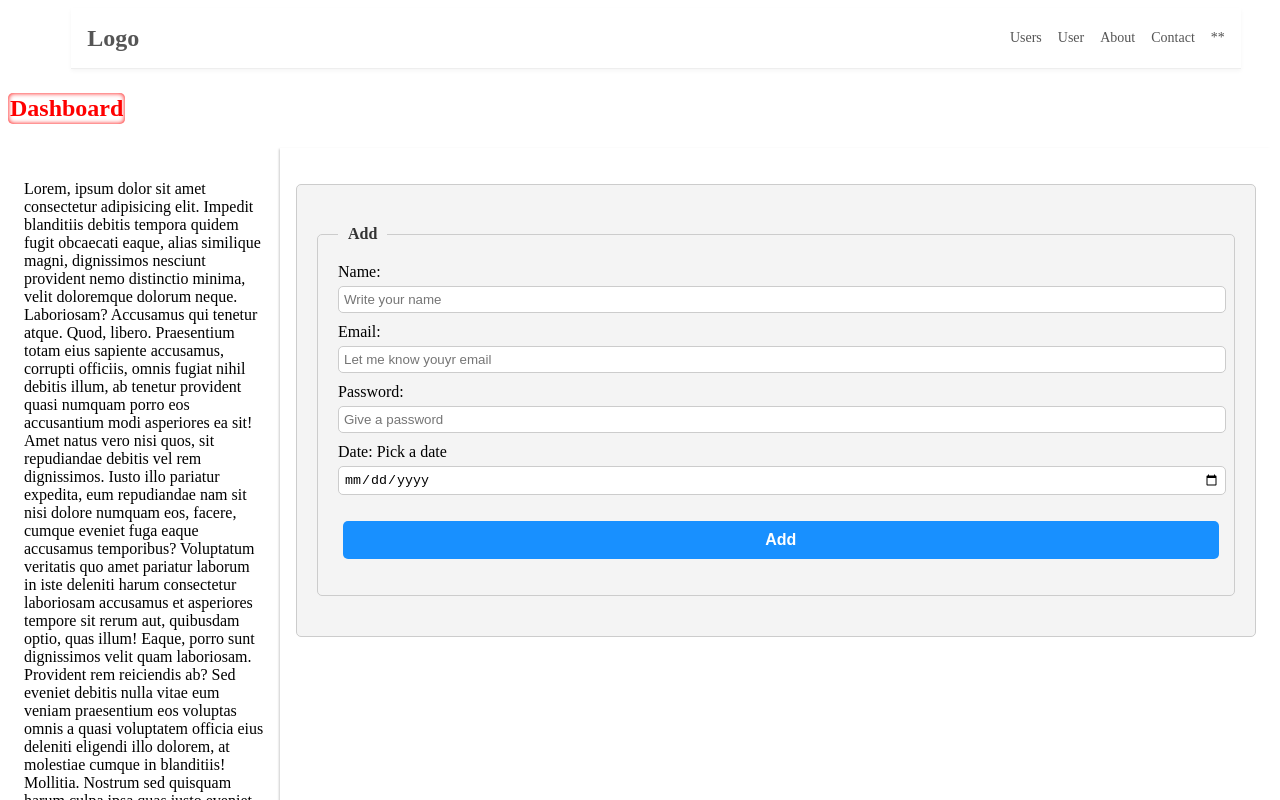
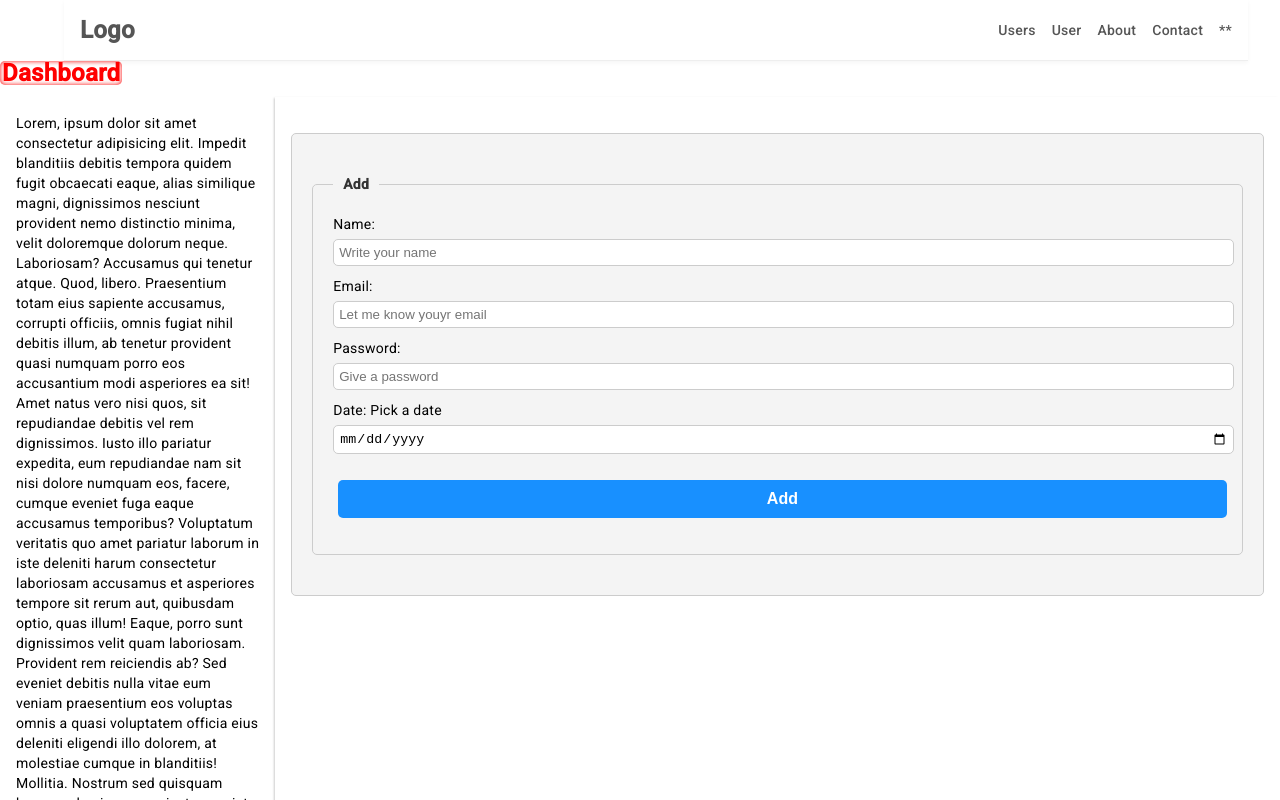
Before and after one commit to Angel-cuba/Ang-nav-form-routes, an Angular app: page /dashboard/user in a window 1280 px wide. Shown: the top 800 px of the page. Built offline with nearby package versions, Linux system fonts and the light colour scheme; data requests are answered from the project's data file.

Commit message:
Try to use Angular Material, didn't work

```diff
--- a/angular.json
+++ b/angular.json
@@ -30,6 +30,7 @@
               "src/assets"
             ],
             "styles": [
+              "@angular/material/prebuilt-themes/deeppurple-amber.css",
               "src/styles.scss"
             ],
             "scripts": []
@@ -90,6 +91,7 @@
               "src/assets"
             ],
             "styles": [
+              "@angular/material/prebuilt-themes/deeppurple-amber.css",
               "src/styles.scss"
             ],
             "scripts": []
--- a/db/users.json
+++ b/db/users.json
@@ -34,6 +34,27 @@
       "email": "araozangel842@gmail.com",
       "password": "dvdchanged",
       "date": "2023-12-21"
+    },
+    {
+      "id": 1702765222679,
+      "name": "Test",
+      "email": "tes@gmail.com",
+      "password": "123456",
+      "date": "2023-12-20"
+    },
+    {
+      "id": 1702766111665,
+      "name": "Events",
+      "email": "angelito.cuba1984@gmail.com",
+      "password": "dvdchanged",
+      "date": "2023-12-22"
+    },
+    {
+      "id": 1702766953189,
+      "name": "Maria",
+      "email": "angelito.cuba1984@gmail.com",
+      "password": "dvdchanged",
+      "date": "2023-12-20"
     }
   ]
 }
--- a/package.json
+++ b/package.json
@@ -12,10 +12,12 @@
   "private": true,
   "dependencies": {
     "@angular/animations": "^17.0.0",
+    "@angular/cdk": "^17.0.4",
     "@angular/common": "^17.0.0",
     "@angular/compiler": "^17.0.0",
     "@angular/core": "^17.0.0",
     "@angular/forms": "^17.0.0",
+    "@angular/material": "^17.0.4",
     "@angular/platform-browser": "^17.0.0",
     "@angular/platform-browser-dynamic": "^17.0.0",
     "@angular/router": "^17.0.0",
--- a/src/app/app.config.ts
+++ b/src/app/app.config.ts
@@ -3,17 +3,17 @@ import { provideRouter, withViewTransitions } from '@angular/router';
 
 import { routes } from './app.routes';
 import { HttpClientModule } from '@angular/common/http';
+import { provideAnimations } from '@angular/platform-browser/animations';
+import { MatSnackBarModule } from '@angular/material/snack-bar';
 
 export const appConfig: ApplicationConfig = {
   providers: [
-    provideRouter(
-      routes,
-      withViewTransitions({
+    provideRouter(routes, withViewTransitions({
         skipInitialTransition: true,
-        onViewTransitionCreated: (transition) =>
-          console.log('onViewTransitionCreated', transition),
-      })
-    ),
+        onViewTransitionCreated: (transition) => console.log('onViewTransitionCreated', transition),
+    })),
     importProvidersFrom(HttpClientModule),
-  ],
+    importProvidersFrom(MatSnackBarModule),
+    provideAnimations()
+],
 };
--- a/src/app/components/users/user/user.component.ts
+++ b/src/app/components/users/user/user.component.ts
@@ -10,11 +10,12 @@ import {
 import { CommonModule } from '@angular/common';
 import { UsersService } from '../../../service/users.service';
 import { ActivatedRoute, Router, RouterModule } from '@angular/router';
+import { MatSnackBar, MatSnackBarModule } from '@angular/material/snack-bar';
 
 @Component({
   selector: 'app-user',
   standalone: true,
-  imports: [FormsModule, ReactiveFormsModule, CommonModule, RouterModule],
+  imports: [FormsModule, ReactiveFormsModule, CommonModule, RouterModule, MatSnackBarModule],
   templateUrl: './user.component.html',
   styleUrl: './user.component.scss',
 })
--- a/src/app/components/users/users/users.component.ts
+++ b/src/app/components/users/users/users.component.ts
@@ -2,11 +2,12 @@ import { Component, inject } from '@angular/core';
 import { UsersService } from '../../../service/users.service';
 import { CommonModule } from '@angular/common';
 import { ActivatedRoute, Router, RouterModule } from '@angular/router';
+import { MatSnackBarModule } from '@angular/material/snack-bar';
 
 @Component({
   selector: 'app-users',
   standalone: true,
-  imports: [CommonModule, RouterModule],
+  imports: [CommonModule, RouterModule, MatSnackBarModule],
   templateUrl: './users.component.html',
   styleUrl: './users.component.scss',
 })
--- a/src/app/service/users.service.ts
+++ b/src/app/service/users.service.ts
@@ -1,5 +1,6 @@
 import { HttpClient } from '@angular/common/http';
 import { Injectable, computed, inject, signal } from '@angular/core';
+import { MatSnackBar } from '@angular/material/snack-bar'
 import { delay } from 'rxjs';
 import { User } from '../../interfaces/interfaces';
 
@@ -26,7 +27,8 @@ export class UsersService {
 
   public users = computed(() => this.#state().users);
   public user = computed(() => this.#userState().user);
-  constructor() {
+
+  constructor( private snackBar: MatSnackBar ) {
     this.getUsers();
   }
 
--- a/src/index.html
+++ b/src/index.html
@@ -6,8 +6,10 @@
   <base href="/">
   <meta name="viewport" content="width=device-width, initial-scale=1">
   <link rel="icon" type="image/x-icon" href="favicon.ico">
+  <link href="https://fonts.googleapis.com/css2?family=Roboto:wght@300;400;500&display=swap" rel="stylesheet">
+  <link href="https://fonts.googleapis.com/icon?family=Material+Icons" rel="stylesheet">
 </head>
-<body>
+<body class="mat-typography">
   <app-root></app-root>
 </body>
 </html>
--- a/src/styles.scss
+++ b/src/styles.scss
@@ -1 +1,4 @@
 /* You can add global styles to this file, and also import other style files */
+
+html, body { height: 100%; }
+body { margin: 0; font-family: Roboto, "Helvetica Neue", sans-serif; }
```
Also changed, not shown: 1 other file (tests, documents, lock files or other folders).
